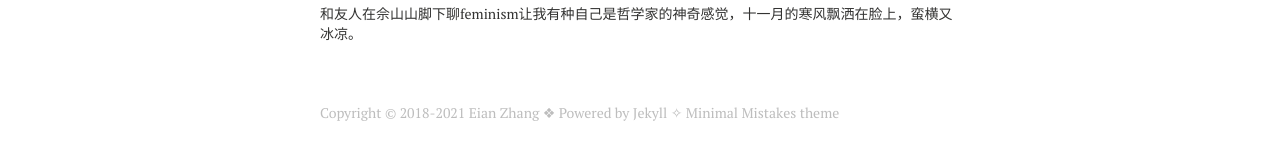
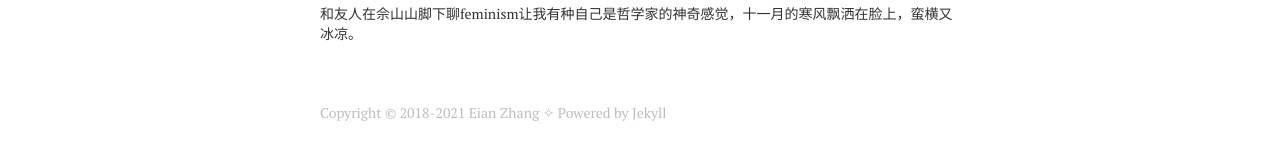
Before and after one commit to jarynzhang/eianzhang.github.io, a Jekyll site: the page built from index.md, in a window 1280 px wide. Shown: the part 1569-1737 px from the top of the page. Built offline with Jekyll 4.4.1, drawn with Linux system fonts in a browser that asks for light colours; nearby versions of some CDN libraries.

Commit message:
Update _footer.html
4.90

```diff
--- a/_includes/_footer.html
+++ b/_includes/_footer.html
@@ -12,4 +12,4 @@
 </div><!-- /.google-ads -->
 {% endif %}
 
-<span>Copyright &copy; 2018-{{ site.time | date: '%Y' }} {{ site.owner.name }} ❖ Powered by <a href="http://jekyllrb.com" rel="nofollow">Jekyll</a> ✧ <a href="http://mademistakes.com/minimal-mistakes/" rel="nofollow">Minimal Mistakes</a> theme</span>
+<span>Copyright &copy; 2018-{{ site.time | date: '%Y' }} {{ site.owner.name }} ✧ Powered by <a href="http://jekyllrb.com" rel="nofollow">Jekyll</a>
```
